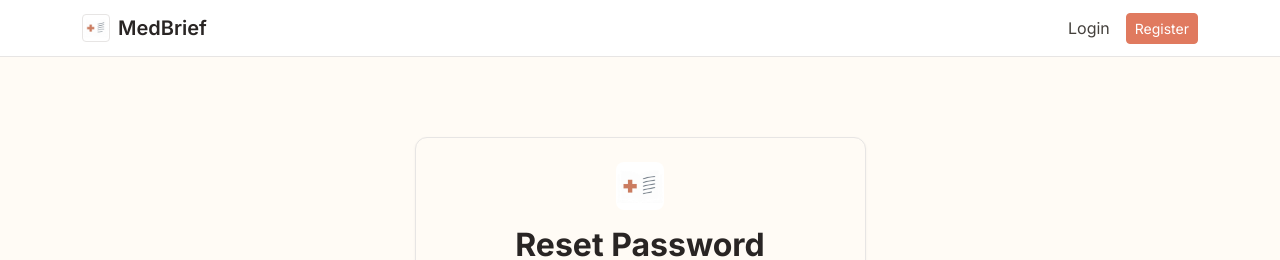
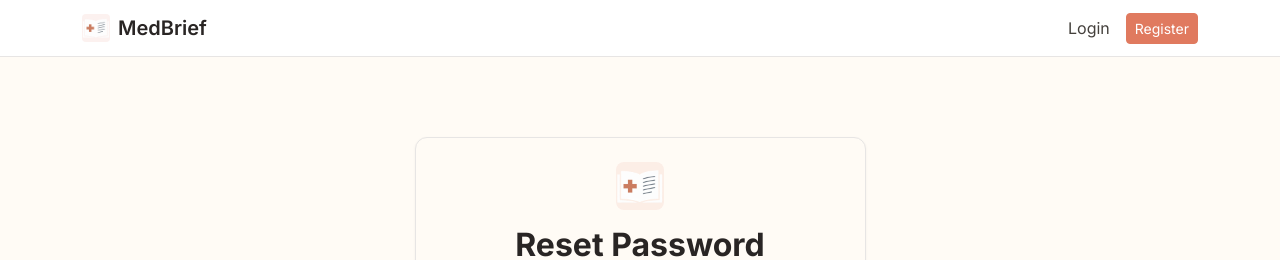
Before and after one commit to ganeshbmc/med-brief, a Vue app in the folder frontend/: page /forgot-password in a window 1280 px wide. Shown: the top 260 px of the page. Built offline with nearby package versions, Linux system fonts and the light colour scheme.

Commit message:
style: use consistent terracotta-100 background for all MedBrief icons
- Changed all icons to use var(--terracotta-100) for brand consistency
- Matches the landing page hero and feature icons
- Provides good contrast on various backgrounds

```diff
--- a/frontend/src/App.vue
+++ b/frontend/src/App.vue
@@ -3,7 +3,7 @@
     <nav class="navbar navbar-expand-lg navbar-warm">
       <div class="container">
         <router-link class="navbar-brand d-flex align-items-center" :to="authStore.isAuthenticated ? '/dashboard' : '/'">
-          <img src="@/assets/medbrief_icon.png" alt="MedBrief" class="me-2" style="height: 28px; background-color: var(--warm-50); border: 1px solid var(--warm-200); border-radius: 4px;" />
+          <img src="@/assets/medbrief_icon.png" alt="MedBrief" class="me-2" style="height: 28px; background-color: var(--terracotta-100); border-radius: 4px;" />
           <span>MedBrief</span>
         </router-link>
 
--- a/frontend/src/views/ForgotPassword.vue
+++ b/frontend/src/views/ForgotPassword.vue
@@ -4,7 +4,7 @@
       <div class="col-md-5">
         <div class="card p-4">
           <div class="text-center mb-4">
-            <img src="@/assets/medbrief_icon.png" alt="MedBrief" class="mb-3" style="height: 48px; background-color: #ffffff; border-radius: 8px;" />
+            <img src="@/assets/medbrief_icon.png" alt="MedBrief" class="mb-3" style="height: 48px; background-color: var(--terracotta-100); border-radius: 8px;" />
             <h2 class="fw-bold text-warm-dark">Reset Password</h2>
             <p class="text-muted">Enter your email to receive a reset link</p>
           </div>
--- a/frontend/src/views/Login.vue
+++ b/frontend/src/views/Login.vue
@@ -4,7 +4,7 @@
       <div class="col-md-5">
         <div class="card p-4">
           <div class="text-center mb-4">
-            <img src="@/assets/medbrief_icon.png" alt="MedBrief" class="mb-3" style="height: 48px; background-color: #ffffff; border-radius: 8px;" />
+            <img src="@/assets/medbrief_icon.png" alt="MedBrief" class="mb-3" style="height: 48px; background-color: var(--terracotta-100); border-radius: 8px;" />
             <h2 class="fw-bold text-warm-dark">Sign In</h2>
             <p class="text-muted">Welcome back to MedBrief</p>
           </div>
--- a/frontend/src/views/Onboarding.vue
+++ b/frontend/src/views/Onboarding.vue
@@ -4,7 +4,7 @@
       <div class="col-lg-8">
         <div class="card p-4 p-md-5">
           <div class="text-center mb-4">
-            <img src="/medbrief_icon.png" alt="MedBrief" class="mb-3" style="width: 64px; height: 64px; background-color: #ffffff; border-radius: 8px;" />
+            <img src="/medbrief_icon.png" alt="MedBrief" class="mb-3" style="width: 64px; height: 64px; background-color: var(--terracotta-100); border-radius: 8px;" />
             <h2 class="fw-bold text-warm-dark">Welcome to MedBrief!</h2>
             <p class="text-muted">Let's personalize your experience</p>
           </div>
--- a/frontend/src/views/Register.vue
+++ b/frontend/src/views/Register.vue
@@ -4,7 +4,7 @@
       <div class="col-md-5">
         <div class="card p-4">
           <div class="text-center mb-4">
-            <img src="@/assets/medbrief_icon.png" alt="MedBrief" class="mb-3" style="height: 48px; background-color: #ffffff; border-radius: 8px;" />
+            <img src="@/assets/medbrief_icon.png" alt="MedBrief" class="mb-3" style="height: 48px; background-color: var(--terracotta-100); border-radius: 8px;" />
             <h2 class="fw-bold text-warm-dark">Create Account</h2>
             <p class="text-muted">Join MedBrief for personalized research briefs</p>
           </div>
--- a/frontend/src/views/ResetPassword.vue
+++ b/frontend/src/views/ResetPassword.vue
@@ -4,7 +4,7 @@
       <div class="col-md-5">
         <div class="card p-4">
           <div class="text-center mb-4">
-            <img src="@/assets/medbrief_icon.png" alt="MedBrief" class="mb-3" style="height: 48px; background-color: #ffffff; border-radius: 8px;" />
+            <img src="@/assets/medbrief_icon.png" alt="MedBrief" class="mb-3" style="height: 48px; background-color: var(--terracotta-100); border-radius: 8px;" />
             <h2 class="fw-bold text-warm-dark">New Password</h2>
             <p class="text-muted">Enter your new password</p>
           </div>
```
